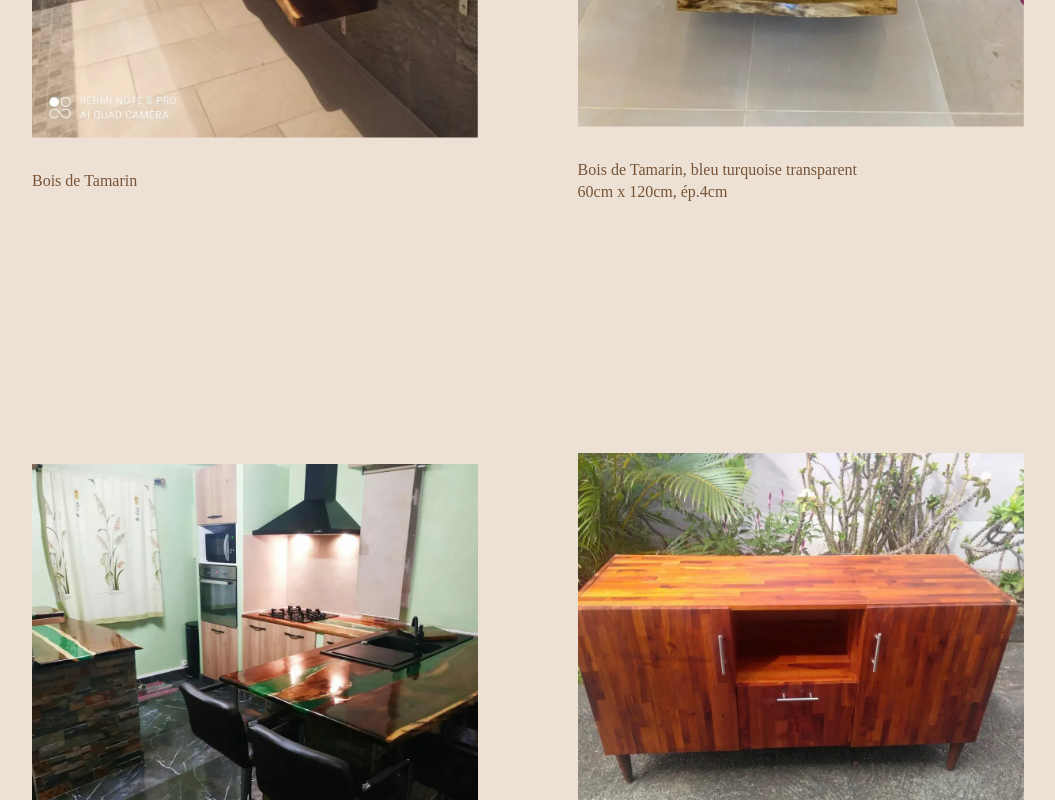
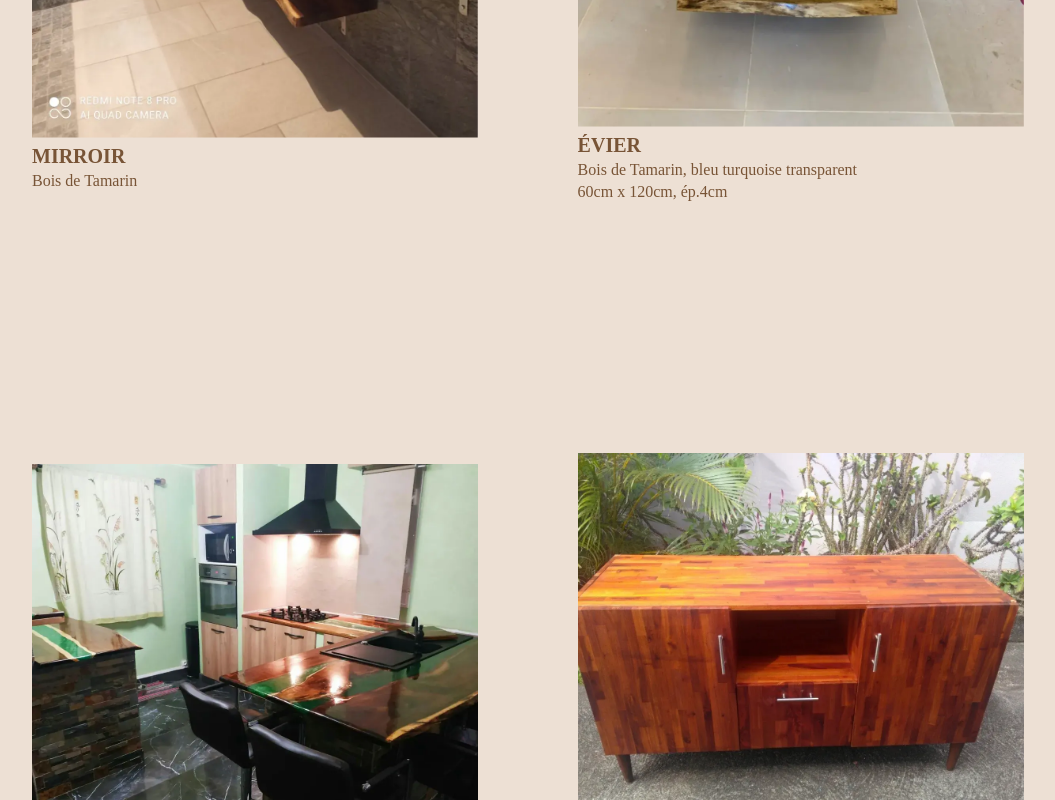
Before and after one commit to vittoriobusatta/DecorTakaz, a Next.js app: page /interieur in a window 1280 px wide. Shown: the part 1160-1960 px from the top of the page, without its empty margins (112-1167 px from the left). Built offline with nearby package versions, Linux system fonts and the light colour scheme; a small style sheet from the web is missing.

Commit message:
somes changes

```diff
--- a/pages/interieur/index.js
+++ b/pages/interieur/index.js
@@ -251,7 +251,7 @@ const Interieur = ({ categoryArray }) => {
                   />
                 </div>
                 <div className="hidden">
-                  <h3 className="opacity" ref={(el) => (titleimageRef.current[index] = el)}>
+                  <h3 className="" ref={(el) => (titleimageRef.current[index] = el)}>
                     {i.name}
                   </h3>
                 </div>
```
